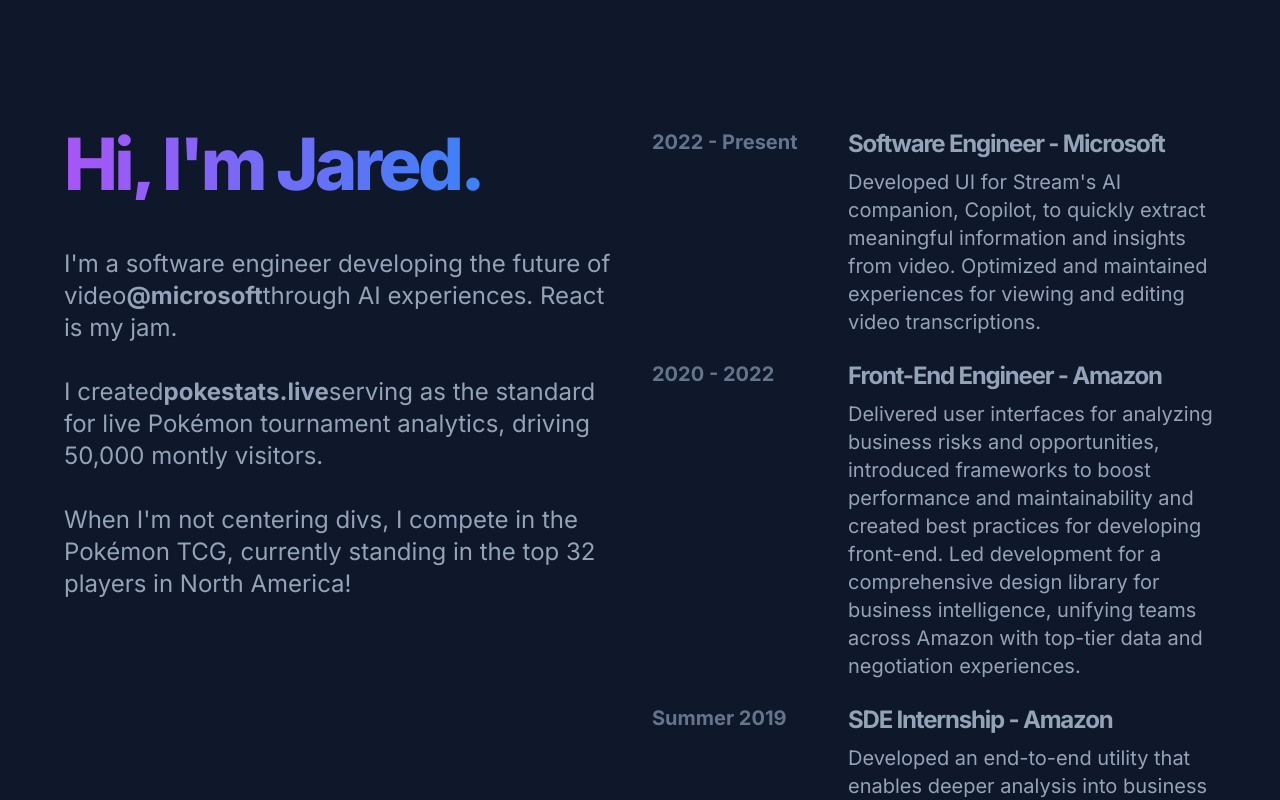
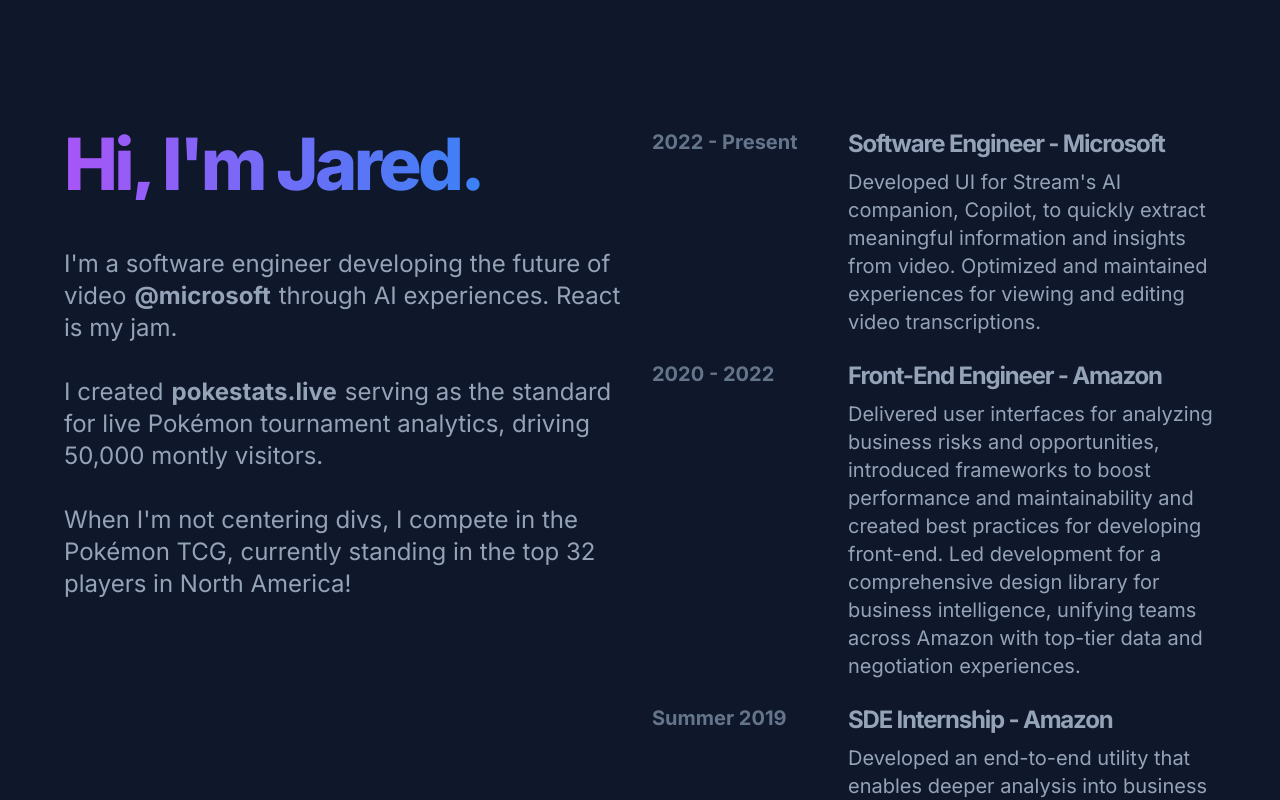
Before and after one commit to jlgrimes/jgrimes-me, a Next.js app: page / in a window 1280 px wide. Shown: the top 800 px of the page. Built offline with nearby package versions, Linux system fonts and the light colour scheme.

Commit message:
added spacing on things

```diff
--- a/src/components/component/site.tsx
+++ b/src/components/component/site.tsx
@@ -18,14 +18,14 @@
             </h1>
             <p className="max-w-[700px] text-xl md:text-2xl text-slate-400 mb-8">
               I'm a software engineer developing the future of video
-              <Link className="font-bold" href="#">
+              <Link className="font-bold mx-2" href="#">
                 @microsoft
               </Link>
               through AI experiences. React is my jam.
             </p>
             <p className="max-w-[700px] text-xl md:text-2xl text-slate-400 mb-8">
               I created
-              <Link className="font-bold" href="#">
+              <Link className="font-bold mx-2" href="#">
                 pokestats.live
               </Link>
               serving as the standard for live Pokémon tournament analytics, driving 50,000 montly visitors.
```
